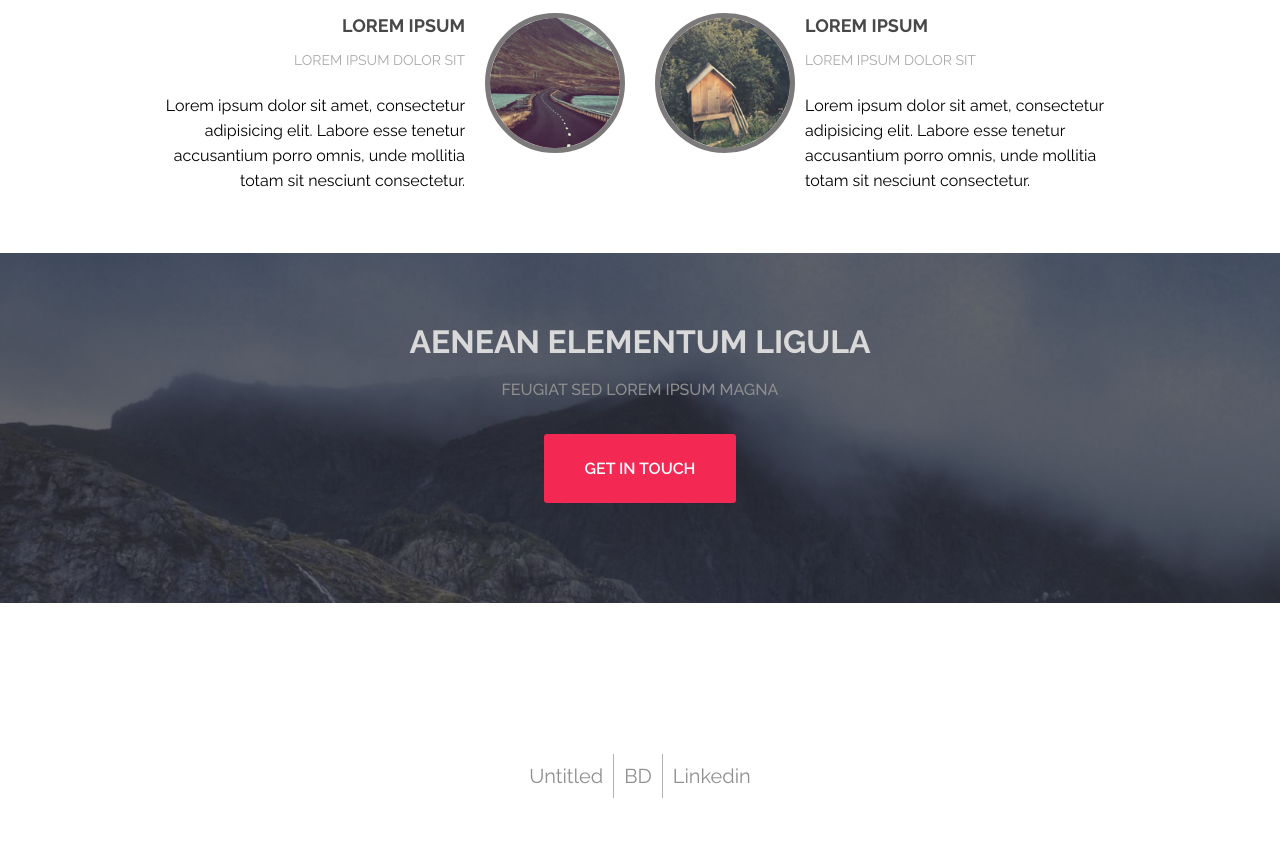
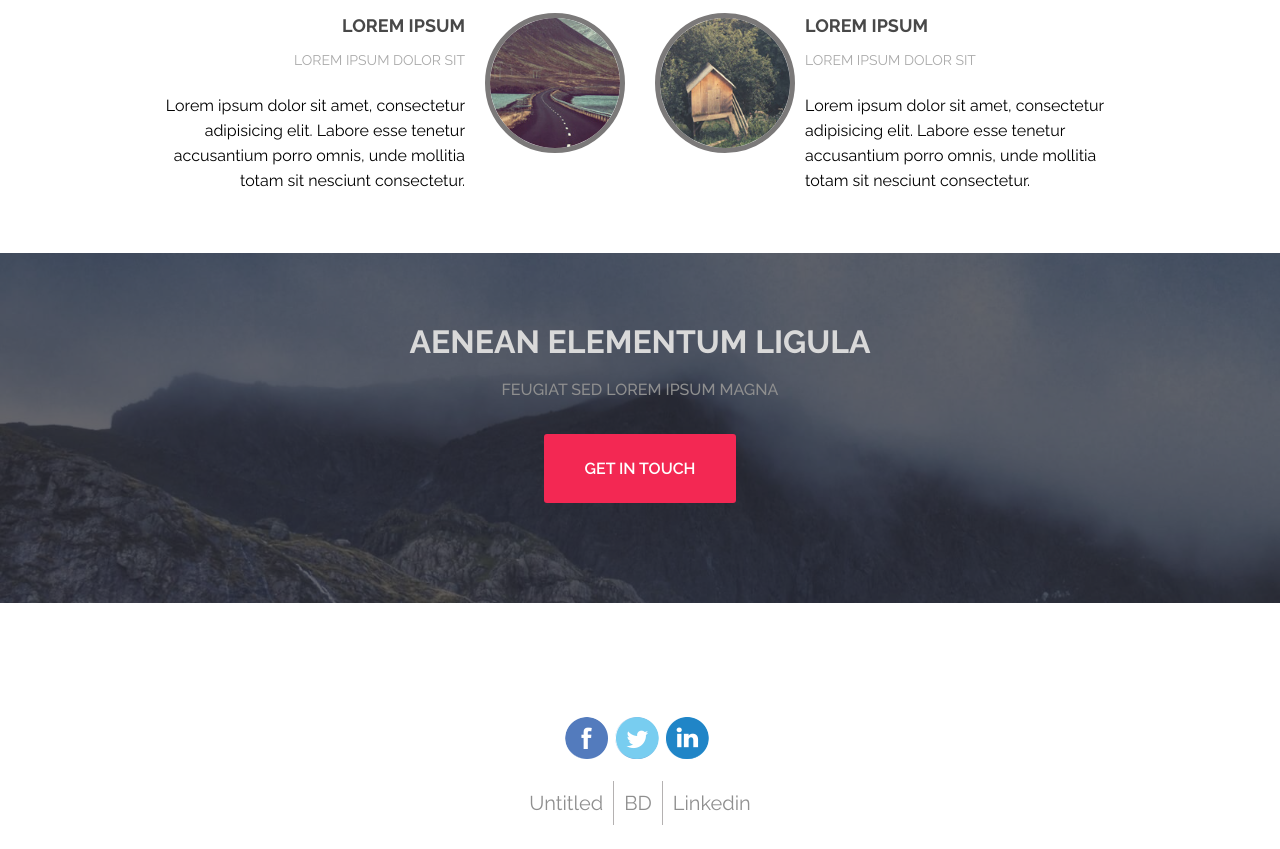
Before and after one commit to haluktutuncu/Project-1, a plain HTML site: page index.html in a window 1280 px wide. Shown: the part 2568-3417 px from the top of the page. Drawn offline with Linux system fonts and the light colour scheme.

Commit message:
Update index.html

```diff
--- a/index.html
+++ b/index.html
@@ -148,17 +148,22 @@
 
     <!--------footer zamanı------------>
 <footer>
-    <div class="containerf">
 
+<div class="containerfooter">
 
-        <div class="simgeler">
+            <div class="facebook-container">
+                <a href="#"></a>
 
-            <a href="#" title="facebook"></a>
-            <a href="#" title="twitter"></a>
-            <a href="#" title="linkedin"></a>
+            </div>
+            <div class="twitter-container">
+                <a href="#"></a>
 
-        </div>
+            </div>
+            <div class="linkedin-container">
+                <a href="#"></a>
 
+            </div>
+</div>
 
         <div class="tablend">
         <ul>
@@ -166,21 +171,10 @@
             <li><p>BD</p></li>
             <li><p>Linkedin</p></li>
 
-
         </ul>
 
 
         </div>
-
-
-
-
-
-
-
-
-
-    </div>
 
 
 </footer>
```
